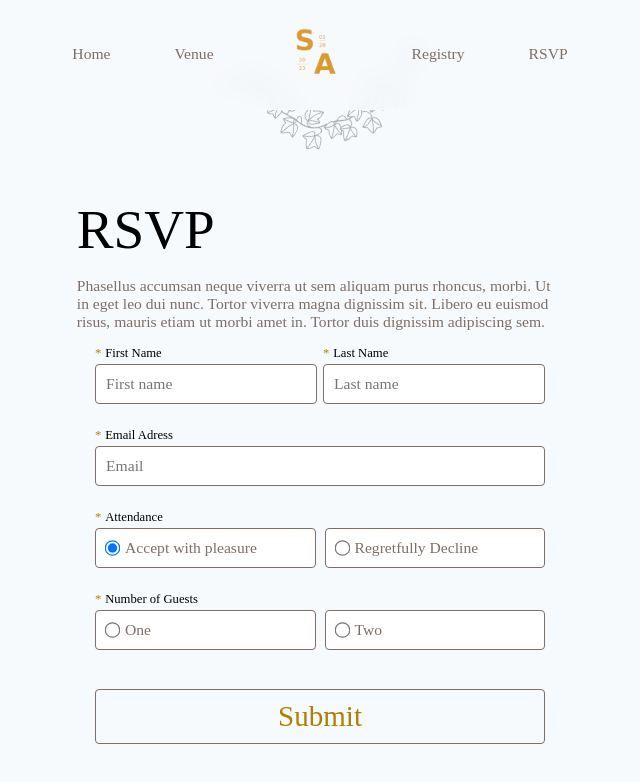
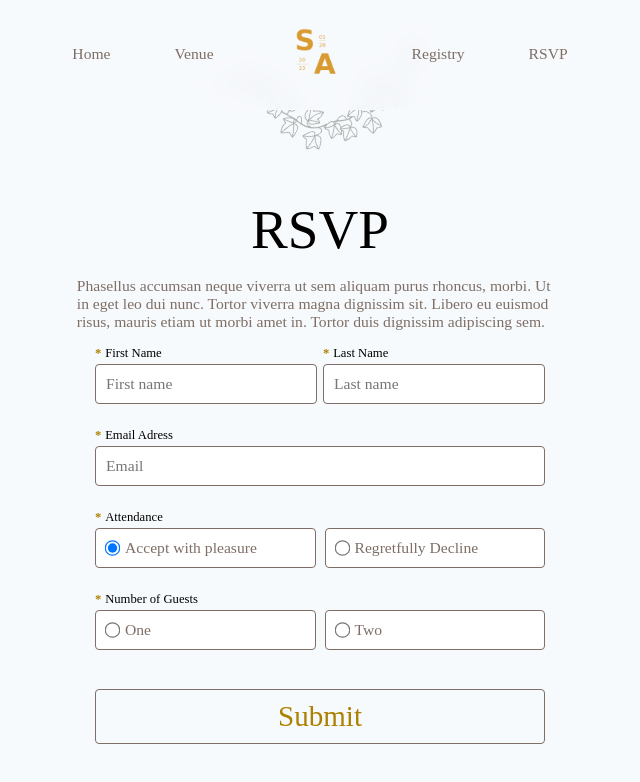
Before and after one commit to jakobbergeson/wedding, a Next.js app: page / in a window 1280 px wide. Both pictures are taken after a click on the radio button 432 px from the left and 3314 px from the top of the page. Shown: the part 2766-3548 px from the top of the page, without its empty margins (320-960 px from the left). Built offline with nearby package versions, Linux system fonts and the light colour scheme; a web font is replaced by a local one.

Commit message:
Added logic and styling for API and form.

```diff
--- a/components/rsvp/Form.js
+++ b/components/rsvp/Form.js
@@ -1,11 +1,19 @@
 import { useForm } from 'react-hook-form';
 import { useState } from 'react';
+import toast, { Toaster } from 'react-hot-toast';
 import styles from '../../styles/Form.module.css';
 
 export default function Form() {
 
   const [attending, setAttending] = useState(false);
-  const [twoGuests, setTwoGuests] = useState(false);
+
+  const [guests, setGuests] = useState(false);
+
+  const [submitted, setSubmitted] = useState(false);
+
+  const success = () => toast.success('RSVP Sent!');
+
+  const fail = () => toast.error('An error occured!');
 
   const { register, handleSubmit, formState: { errors } } = useForm({
     defaultValues: {
@@ -16,27 +24,55 @@ export default function Form() {
       guests: '',
       firstNamePlusOne: '',
       lastNamePlusOne: '',
+      song: '',
     }
   });
 
-  const onSubmit = data => console.log(data);
-  console.log("ERRORS", errors);
-
-  // const onSubmit = data =>
-  //   fetch('/api/contact', {
-  //     method: 'post',
-  //     body: JSON.stringify(data),
-  //   })
-  //     .then(res => {
-  //       if (res.status === 200) {
-  //         setSubmitted(true);
-  //         success();
-  //       } else {
-  //         fail();
-  //       }
-  //     });
+  const onSubmit = data =>
+    fetch('/api/Form', {
+      method: 'post',
+      body: JSON.stringify(data),
+    })
+      .then(res => {
+        if (res.status === 200) {
+          setSubmitted(true);
+          success();
+        } else {
+          console.log(res.status);
+          fail();
+        }
+      });
 
   return (
+    <>
+      <Toaster
+        position="top-center"
+        reverseOrder={false}
+        toastOptions={{
+          success: {
+            iconTheme: {
+              primary: 'var(--primary)',
+              secondary: 'var(--accent)',
+            },
+            style: {
+              color: 'var(--primary)',
+              background: 'var(--link)',
+            },
+          },
+          error: {
+            iconTheme: {
+              primary: 'var(--primary)',
+              secondary: 'rgb(235, 159, 159)',
+            },
+            style: {
+              color: 'white',
+              background: 'rgb(235, 159, 159)',
+            },
+          },
+        }}
+      />
+      {
+        !submitted ?
           <form
             className={styles.container}
             onSubmit={handleSubmit(onSubmit)}
@@ -47,31 +83,63 @@ export default function Form() {
               <div
                 className={styles.inputBox}
               >
-          <p>First Name</p>
-          <input type="text" placeholder="First name" {...register("firstName", { required: true, maxLength: 80 })} />
+                <p>
+                  <strong>*</strong>
+                  First Name
+                </p>
+                {errors.firstName && <p className={`${styles.errorMes} ${styles.dropShow}`}>⚠ This field is required</p>}
+                <input
+                  type="text"
+                  placeholder="First name"
+                  {...register("firstName", { required: true, maxLength: 80 })}
+                  className={errors.firstName && `${styles.error}`}
+                />
               </div>
               <div
                 className={styles.inputBox}
               >
-          <p>Last Name</p>
-          <input type="text" placeholder="Last name" {...register("lastName", { required: true, maxLength: 100 })} />
+                <p>
+                  <strong>*</strong>
+                  Last Name
+                </p>
+                {errors.lastName && <p className={`${styles.errorMes} ${styles.dropShow}`}>⚠ This field is required</p>}
+                <input
+                  type="text"
+                  placeholder="Last name"
+                  {...register("lastName", { required: true, maxLength: 100 })}
+                  className={errors.lastName && `${styles.error}`}
+                />
               </div>
             </div>
             <div
               className={styles.inputBox}
             >
 
-        <p>Email Adress</p>
-        <input type="text" placeholder="Email" {...register("email", { required: true, pattern: /^\S+@\S+$/i })} />
+              <p>
+                <strong>*</strong>
+                Email Adress
+              </p>
+              {errors.email?.type === 'pattern' && <p className={`${styles.errorMes} ${styles.dropShow}`}>⚠ A valid email address is required</p>}
+              {errors.email?.type === 'required' && <p className={`${styles.errorMes} ${styles.dropShow}`}>⚠ This field is required</p>}
+              <input
+                type="text"
+                placeholder="Email"
+                {...register("email", { required: true, pattern: /^\S+@\S+$/i })}
+                className={errors.email && `${styles.error}`}
+              />
             </div>
 
 
-      <p>Attendance</p>
+            <p>
+              <strong>*</strong>
+              Attendance
+            </p>
+            {errors.attendance && <p className={`${styles.errorMes} ${styles.dropShow}`}>⚠ This field is required</p>}
             <div
               className={styles.nameBox}
             >
               <div
-          className={styles.radioWrapper}
+                className={errors.attendance ? `${styles.radioWrapper} ${styles.error}` : `${styles.radioWrapper}`}
               >
                 <input
                   {...register("attendance", { required: true })}
@@ -82,7 +150,7 @@ export default function Form() {
                 Accept with pleasure
               </div>
               <div
-          className={styles.radioWrapper}
+                className={errors.attendance ? `${styles.radioWrapper} ${styles.error}` : `${styles.radioWrapper}`}
               >
                 <input
                   {...register("attendance", { required: true })}
@@ -99,30 +167,33 @@ export default function Form() {
                 <p
                   className={styles.fade}
                 >
+                  <strong>*</strong>
                   Number of Guests
                 </p>
+                {errors.guests && <p className={`${styles.errorMes} ${styles.dropShow}`}>⚠ This field is required</p>}
                 <div
                   className={`${styles.nameBox} ${styles.dropShow}`}
                 >
                   <div
-              className={styles.radioWrapper}
+                    className={errors.guests ? `${styles.radioWrapper} ${styles.error}` : `${styles.radioWrapper}`}
+
                   >
                     <input
                       {...register("guests", { required: true })}
                       type="radio"
                       value="One"
-                onClick={() => { setTwoGuests(false); }}
+                      onClick={() => { setGuests(1); }}
                     />
                     One
                   </div>
                   <div
-              className={styles.radioWrapper}
+                    className={errors.guests ? `${styles.radioWrapper} ${styles.error}` : `${styles.radioWrapper}`}
                   >
                     <input
                       {...register("guests", { required: true })}
                       type="radio"
                       value="Two"
-                onClick={() => { setTwoGuests(true); }}
+                      onClick={() => { setGuests(2); }}
                     />
                     Two
                   </div>
@@ -130,7 +201,7 @@ export default function Form() {
               </>
             }
             {
-        attending && twoGuests &&
+              attending && guests === 2 &&
               <div
                 className={`${styles.nameBox} ${styles.dropShow}`}
               >
@@ -140,9 +211,16 @@ export default function Form() {
                   <p
                     className={styles.fade}
                   >
+                    <strong>*</strong>
                     Plus One's First Name
                   </p>
-            <input type="text" placeholder="First name" {...register("firstNamePlusOne", { required: true, maxLength: 80 })} />
+                  {errors.firstNamePlusOne && <p className={`${styles.errorMes} ${styles.dropShow}`}>⚠ This field is required</p>}
+                  <input
+                    type="text"
+                    placeholder="First name"
+                    {...register("firstNamePlusOne", { required: true, maxLength: 80 })}
+                    className={errors.firstNamePlusOne && `${styles.error}`}
+                  />
                 </div>
                 <div
                   className={styles.inputBox}
@@ -150,13 +228,40 @@ export default function Form() {
                   <p
                     className={styles.fade}
                   >
+                    <strong>*</strong>
                     Plus One's Last Name
                   </p>
-            <input type="text" placeholder="Last name" {...register("lastNamePlusOne", { required: true, maxLength: 100 })} />
+                  {errors.lastNamePlusOne && <p className={`${styles.errorMes} ${styles.dropShow}`}>⚠ This field is required</p>}
+                  <input
+                    type="text"
+                    placeholder="Last name"
+                    {...register("lastNamePlusOne", { required: true, maxLength: 100 })}
+                    className={errors.lastNamePlusOne && `${styles.error}`}
+                  />
                 </div>
               </div>
             }
-      <input type="submit" />
-    </form>
+            {
+              attending && guests &&
+              < div
+                className={`${styles.inputBox} ${styles.dropShow}`}
+              >
+
+                <p>Requested Song</p>
+                <input type="text" placeholder="Song" {...register("song", { required: false, maxLength: 80 })} />
+              </div>
+            }
+            <input
+              type="submit"
+            />
+          </form >
+          :
+          <p
+            className={`${styles.thankYou} ${styles.dropShow}`}
+          >
+            Thank you!
+          </p>
+      }
+    </>
   );
 }
--- a/package.json
+++ b/package.json
@@ -9,10 +9,12 @@
     "lint": "next lint"
   },
   "dependencies": {
+    "@sendgrid/mail": "^7.7.0",
     "next": "12.3.1",
     "react": "18.2.0",
     "react-dom": "18.2.0",
     "react-hook-form": "^7.38.0",
+    "react-hot-toast": "^2.4.0",
     "swiper": "^8.4.3"
   },
   "devDependencies": {
--- /dev/null
+++ b/pages/api/Form.js
@@ -0,0 +1,35 @@
+const mail = require('@sendgrid/mail');
+
+mail.setApiKey(process.env.SENDGRID_API_KEY);
+
+export default async (req, res) => {
+  const body = JSON.parse(req.body);
+
+  if (!body.firstName || !body.lastName || !body.email || !body.attendance) {
+    // Sends a HTTP bad request error code
+    return res.status(400).json({ data: 'A required fileds data is not found' });
+  }
+
+  const message = `
+    From: ${body.firstName} ${body.lastName}\r\n
+    Email: ${body.email}\r\n
+    Attendance: ${body.attendance}\r\n
+    ${body.attendance === 'Accept with pleasure' ? `Number of Guests: ${body.guests}\r\n` : ''}
+    ${body.firstNamePlusOne && body.lastNamePlusOne && `Plus One's Name: ${body.firstNamePlusOne} ${body.lastNamePlusOne}\r\n`}
+    ${body.attendance === 'Accept with pleasure' ? `Requested Song: ${body.song ? body.song : 'None'}` : ''}
+  `;
+
+  const data = {
+    to: 'jakobbergeson@gmail.com',
+    // to: 'shannonandanthony@outlook.com',
+    from: 'shannonandanthony@outlook.com',
+    subject: `Wedding RSVP from ${body.firstName} ${body.lastName}`,
+    text: message,
+    html: message.replace(/\r\n/g, '<br />'),
+  };
+
+  await mail.send(data);
+
+  res.status(200).json({ status: 'OK' });
+
+};
--- a/styles/Form.module.css
+++ b/styles/Form.module.css
@@ -38,8 +38,7 @@
   font-size: var(--step--2);
 }
 
-.container p:before {
-  content: '*';
+.container strong {
   color: var(--accent);
   margin-right: .3em;
 }
@@ -62,6 +61,10 @@
 
 .dropShow {
   animation: drop .3s cubic-bezier(.17,.67,.16,1.02) 1;
+}
+
+.riseHide {
+  animation: rise .3s cubic-bezier(.17,.67,.16,1.02) 1;
 }
 
 .fade {
@@ -95,6 +98,21 @@
   transition: all .3s;
 }
 
+.error {
+  background-color: rgb(235, 159, 159);
+}
+
+.errorMes {
+  font-size: var(--step-3);
+  color: rgb(235, 159, 159);
+}
+
+.thankYou {
+  font-size: var(--step-5);
+  margin: 1rem auto;
+  color: var(--accent)
+}
+
 @keyframes drop {
 
   0% {
@@ -109,6 +127,20 @@
 
 }
 
+@keyframes rise {
+
+  0% {
+    opacity: 1;
+    transform: translateY(0%);
+  }
+
+  100% {
+    opacity: 0;
+    transform: translateY(-40%);
+  }
+
+}
+
 @keyframes fade  {
 
   0% {
@@ -118,4 +150,5 @@
   100% {
     opacity: 1;
   }
+
 }
--- a/styles/ReserveBlurbBox.module.css
+++ b/styles/ReserveBlurbBox.module.css
@@ -9,7 +9,7 @@
 .header {
   font-size: var(--step-5);
   text-align: left;
-  margin: 1rem 0rem;
+  margin: 1rem auto;
 }
 
 .paragraph {
```
Also changed, not shown: 2 other files (tests, documents, lock files or other folders). Lines whose indentation alone changed are shown as unchanged.
